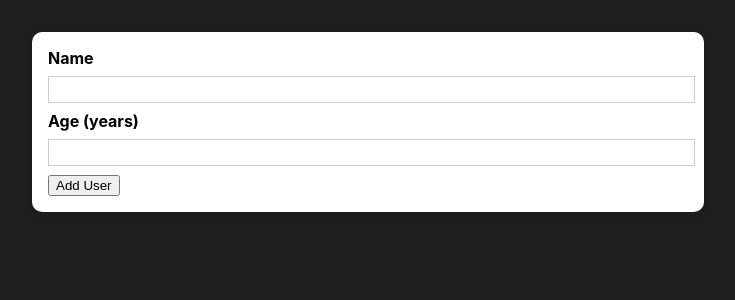
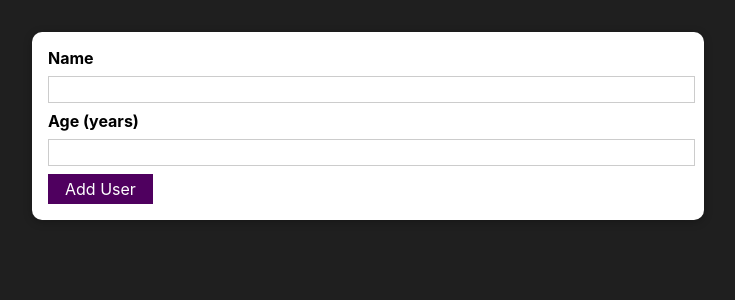
Before and after one commit to Mitarora05/try_react, a React (Create React App) app: page / in a window 1280 px wide. Shown: the top 300 px of the page, without its empty margins (272-1007 px from the left). Built offline with nearby package versions, Linux system fonts and the light colour scheme.

Commit message:
Added custom button

```diff
--- /dev/null
+++ b/src/components/UI/Button.module.css
@@ -0,0 +1,18 @@
+.button {
+    font: inherit;
+    border: 1px solid #4f005f;
+    background: #4f005f;
+    color: white;
+    padding: 0.25rem 1rem;
+    cursor: pointer;
+  }
+
+  .button:hover,
+  .button:active {
+    background: #741188;
+    border-color: #741188;
+  }
+
+  .button:focus {
+    outline: none;
+  }
--- /dev/null
+++ b/src/components/UI/Button.tsx
@@ -0,0 +1,16 @@
+import React from "react";
+import classes from "./Button.module.css";
+
+const Button = (props: any) => {
+  return (
+    <button
+      className={classes.button}
+      type={props.type || "button"}
+      onClick={props.onClick}
+    >
+      {props.children}
+    </button>
+  );
+};
+
+export default Button;
--- a/src/components/User/AddUser.tsx
+++ b/src/components/User/AddUser.tsx
@@ -1,6 +1,7 @@
 import React from "react";
 import classes from './AddUser.module.css';
 import Card from "../UI/Card";
+import Button from "../UI/Button";
 
 const AddUser = () => {
     const addUserHandler = (event: any) => {
@@ -13,7 +14,7 @@
             <input id="userName" type="text"/>
             <label htmlFor="age">Age (years)</label>
             <input id="age" type="number"/>
-            <button type="submit">Add User</button>
+            <Button type="submit">Add User</Button>
         </form>
         </Card>
     )
```
